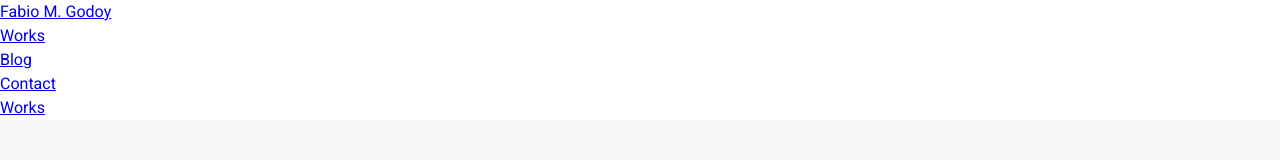
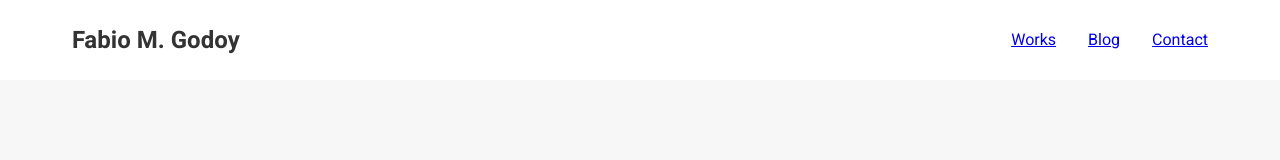
Before and after one commit to fabiomdg1/portifolio, a plain HTML site: page index.html in a window 1280 px wide. Drawn offline with Linux system fonts and the light colour scheme.

Commit message:
Alinhando header

```diff
--- a/css/styles.css
+++ b/css/styles.css
@@ -18,9 +18,30 @@ body {
 
 header {
   background-color: #fff;
+  height: 80px;
 }
 
-#navbar {
+header #navbar {
   display: flex;
-  background-color: blue;
+  justify-content: space-between;
+  align-items: center;
+  padding: 0 2rem;
+  margin: 0 auto;
+  max-width: 1200px;
+  height: 80px;
+  height: 80px;
 }
+
+header #navbar .nav-brand {
+  text-decoration: none;
+  font-size: 1.5rem;
+  font-weight: 700;
+  color: #333;
+}
+
+header #navbar .nav-list {
+  list-style: none;
+  display: flex;
+  align-items: center;
+  gap: 2rem;
+}
--- a/index.html
+++ b/index.html
@@ -14,7 +14,7 @@
   </head>
   <body>
     <header>
-      <nav id="navbar"></nav>
+      <nav id="navbar">
         <a class="nav-brand" href="#">Fabio M. Godoy</a>
         <ul class="nav-list">
           <li class="nav-link">
@@ -26,10 +26,8 @@
           <li class="nav-link">
             <a href="#">Contact</a>
           </li>
-        <li class="nav-link">
-          <a href="#">Works</a>
-        </li>
         </ul>
+      </nav>
     </header>
     <main></main>
     <footer></footer>
```
Lines whose indentation alone changed are shown as unchanged.
